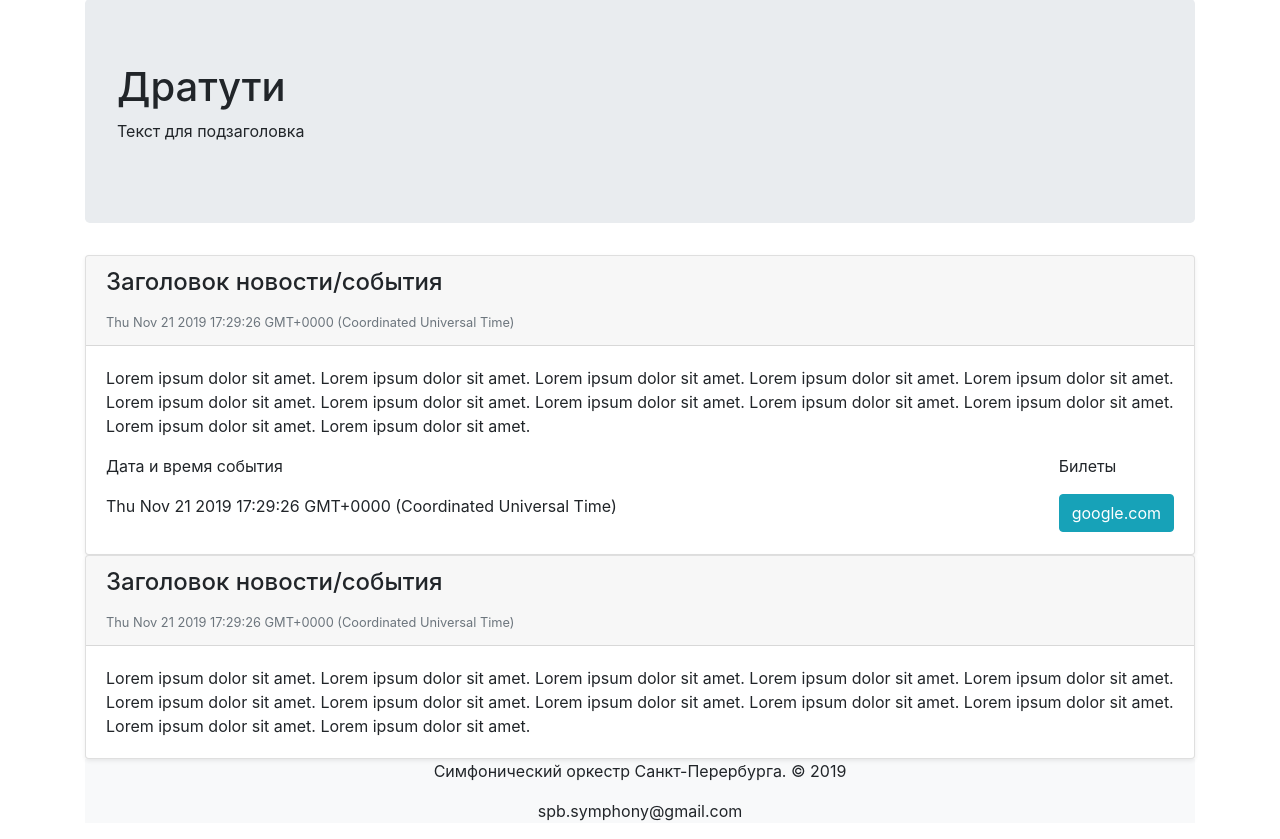
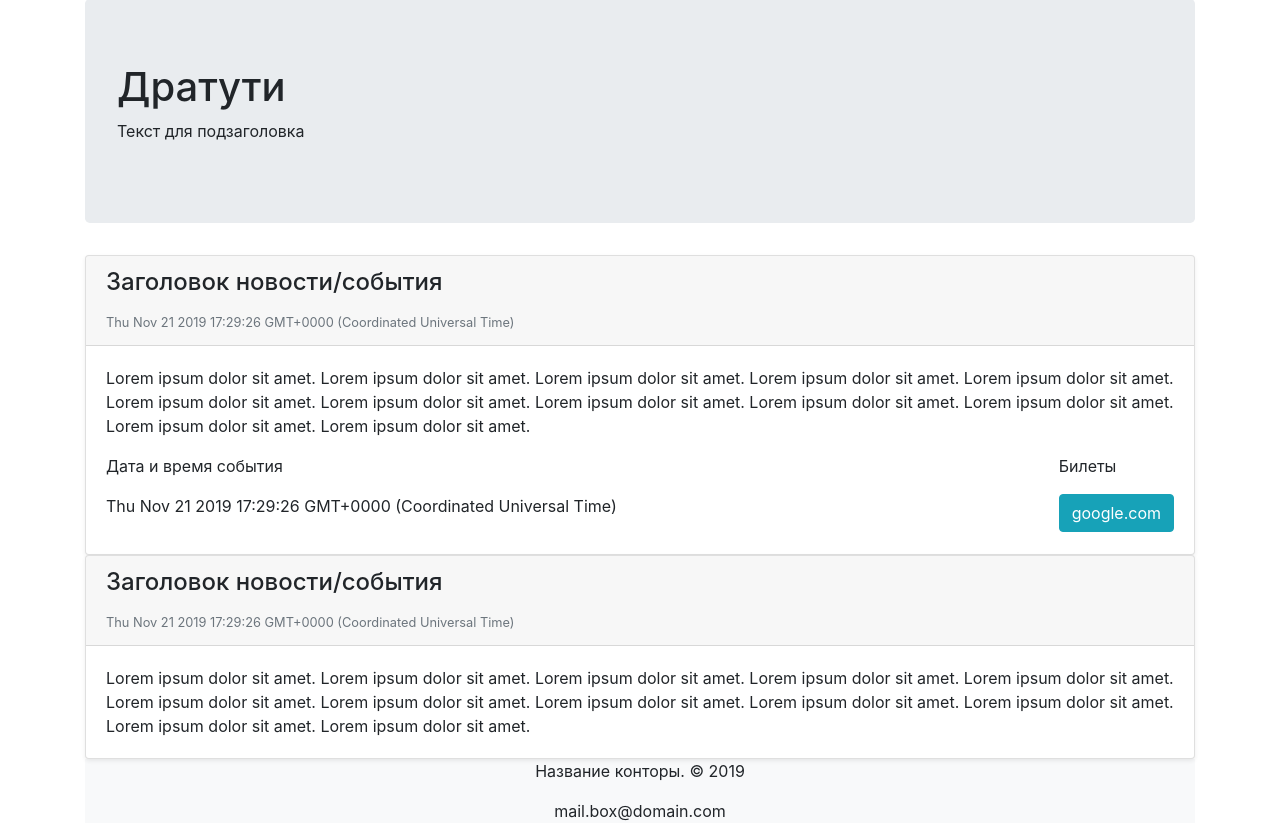
Before and after one commit to vireulgr/OrchestraSite, a React (Create React App) app: page / in a window 1280 px wide. Shown: the part 161-1000 px from the top of the page. Built offline with nearby package versions, Linux system fonts and the light colour scheme.

Commit message:
[news_component] Вынес части, относящиеся к событию, в отдельный компонент. Больше использовал bootstrap

```diff
--- a/src/components/Footer.js
+++ b/src/components/Footer.js
@@ -9,8 +9,8 @@ class Footer extends Component {
   render() {
     return (
       <footer className='text-center bg-light'>
-        <p>Симфонический оркестр Санкт-Перербурга. &copy; {this.state.copyYear}</p>
-        <p>spb.symphony@gmail.com</p>
+        <p>Название конторы. &copy; {this.state.copyYear}</p>
+        <p>mail.box@domain.com</p>
       </footer>
     );
   }
```
